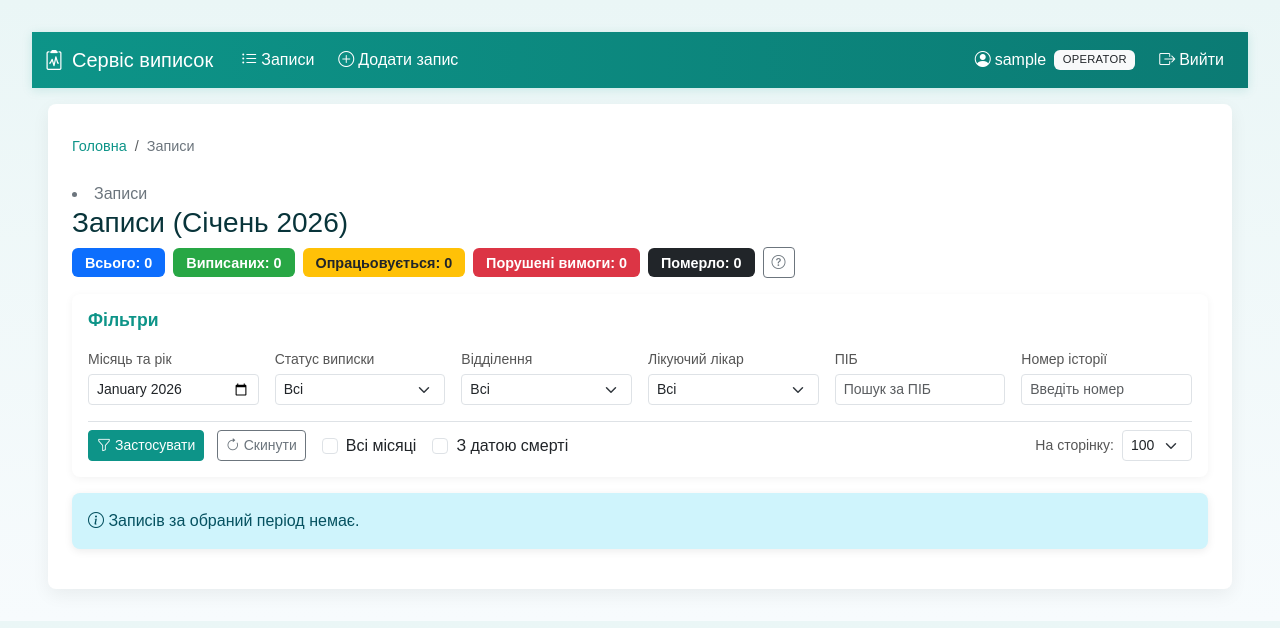
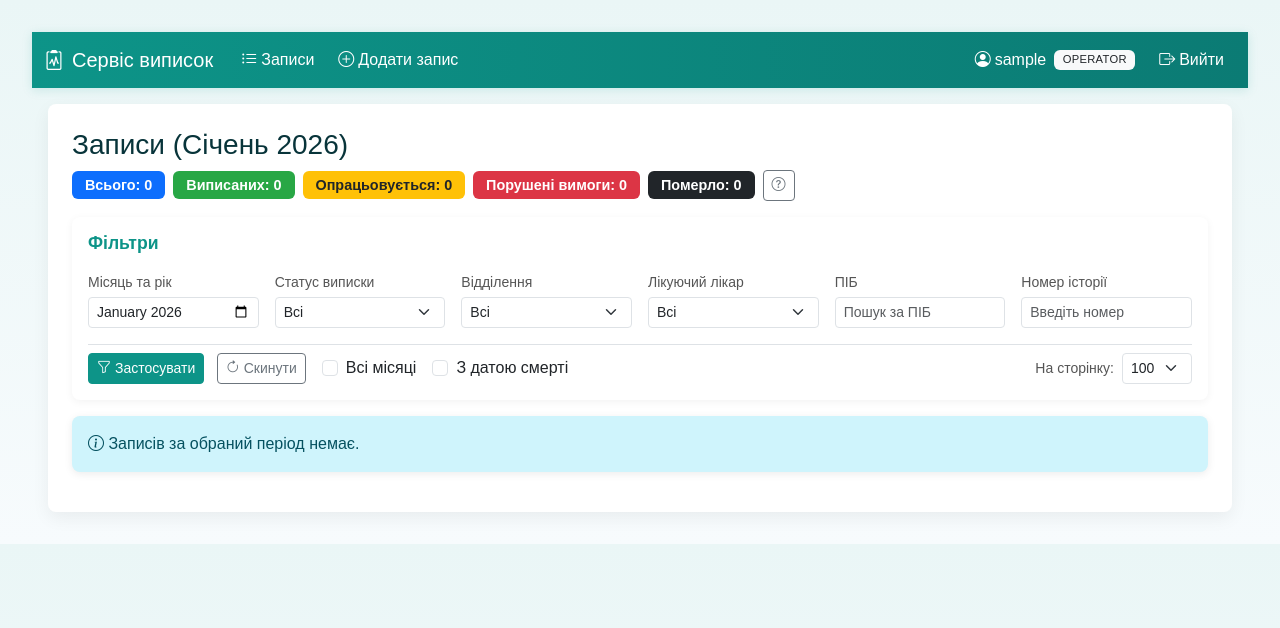
Before and after one commit to Mendela-A/Med-Data, a Flask app: page / in a window 1280 px wide. Shown: the top 628 px of the page. Run offline with Flask 3, Linux system fonts and the light colour scheme; the visitor is signed in with stand-in values (Sample User, id 1); data comes from the database, SQL or seed files in the repository; data that the repository does not hold is empty; some libraries are stand-ins or nearby versions.

Commit message:
fix main page

```diff
--- a/templates/base.html
+++ b/templates/base.html
@@ -85,12 +85,7 @@
   </div>
 
   <div class="{% block container_class %}container{% endblock %}">
-    <nav aria-label="breadcrumb">
-      <ol class="breadcrumb">
-        <li class="breadcrumb-item"><a href="{{ url_for('records.index') }}">Головна</a></li>
-        {% block breadcrumbs %}{% endblock %}
-      </ol>
-    </nav>
+    {% block breadcrumbs %}{% endblock %}
 
     {% block content %}{% endblock %}
   </div>
--- a/templates/dashboard.html
+++ b/templates/dashboard.html
@@ -27,10 +27,6 @@
 {% endmacro %}
 
 {% block content %}
-  {% block breadcrumbs %}
-    <li class="breadcrumb-item active" aria-current="page">Записи</li>
-  {% endblock %}
-
   <!-- Toast container for print notifications -->
   <div id="printToastContainer" class="toast-container position-fixed top-0 end-0 p-3" style="z-index: 9999;"></div>
 
```
